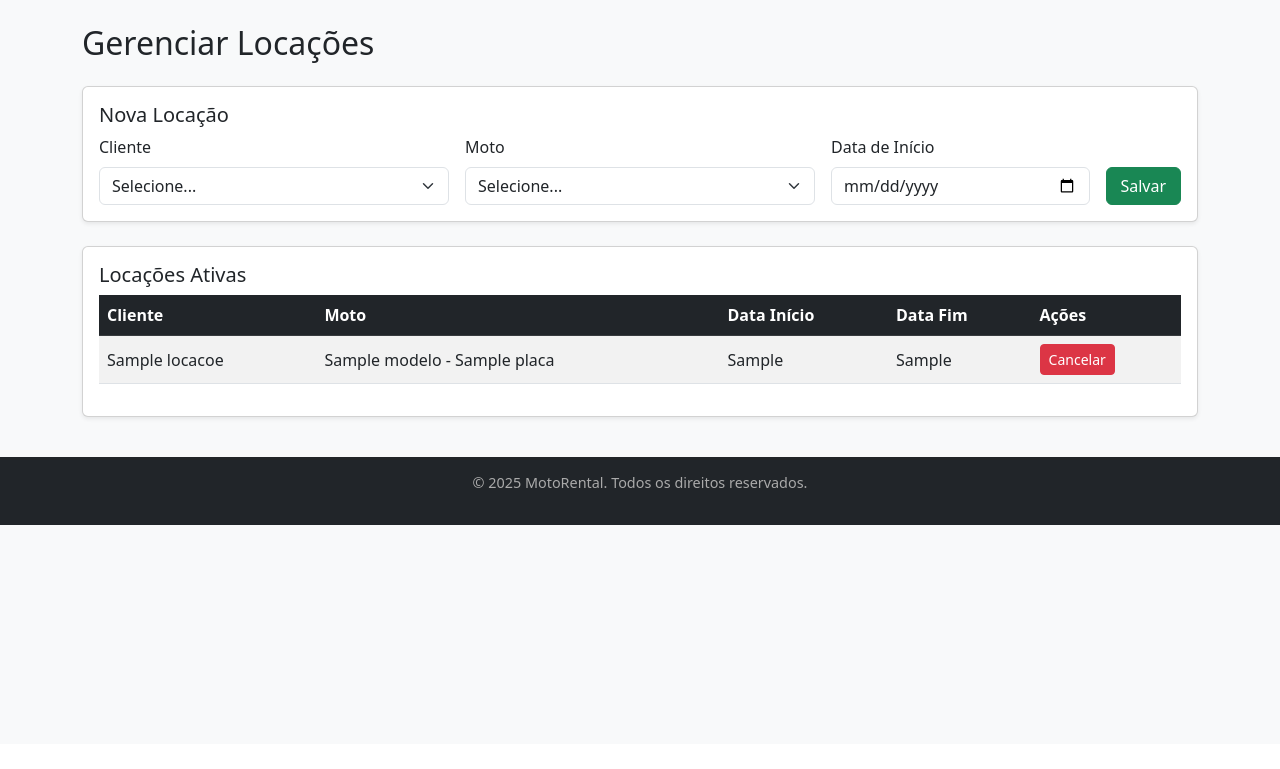
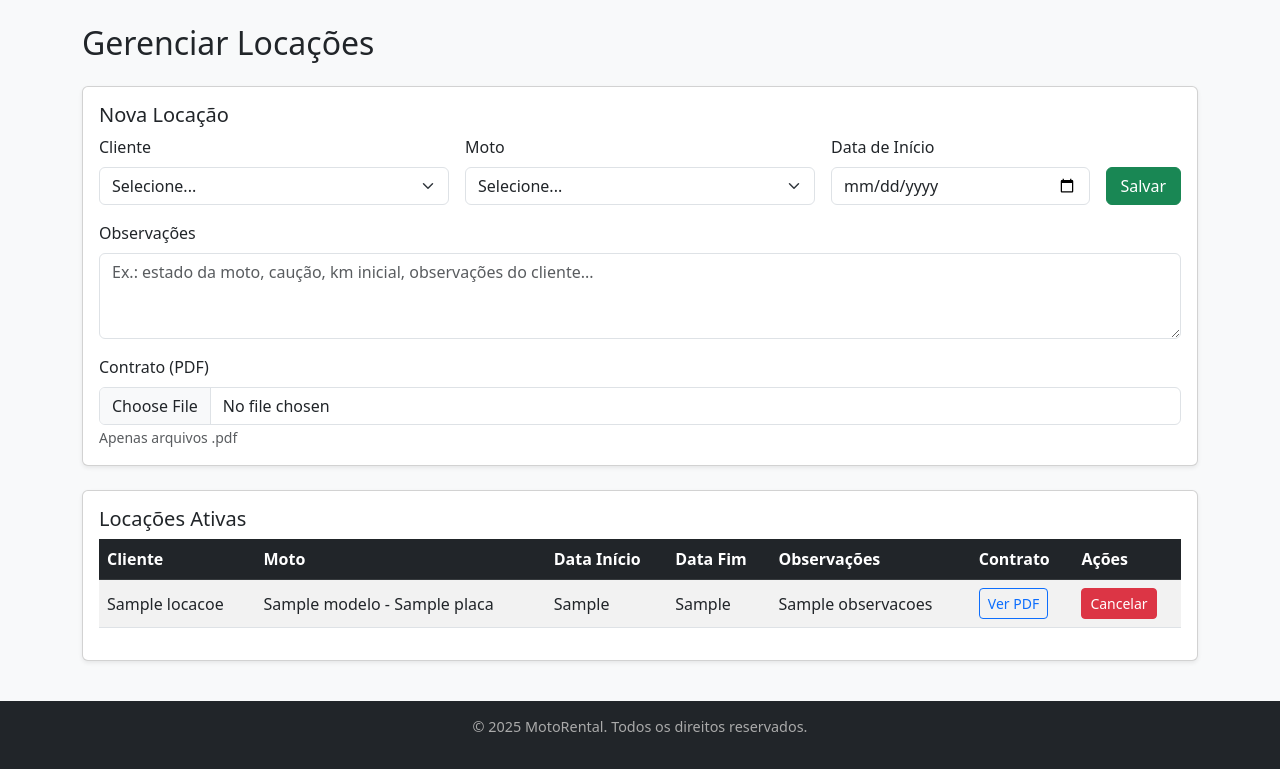
Before and after one commit to fabricio-47/MotoRental, a Flask app: page /locacoes in a window 1280 px wide. Shown: the part 56-825 px from the top of the page. Before the commit the page ends 581 px from the top, so only its background shows below. Run offline with Flask 3, Linux system fonts and the light colour scheme; a database or web service that is not in the repository returns one stand-in record (values such as "Sample title"); some libraries are stand-ins or nearby versions.

```diff
--- a/app.py
+++ b/app.py
@@ -18,6 +18,15 @@ ALLOWED_EXTENSIONS = {'png', 'jpg', 'jpeg'}
 
 def allowed_file(filename):
     return '.' in filename and filename.rsplit('.', 1)[1].lower() in ALLOWED_EXTENSIONS
+
+# 🔹 Configuração para upload de contratos (PDF)
+UPLOAD_FOLDER_CONTRATOS = os.path.join(os.getcwd(), "uploads_contratos")
+os.makedirs(UPLOAD_FOLDER_CONTRATOS, exist_ok=True)
+app.config["UPLOAD_FOLDER_CONTRATOS"] = UPLOAD_FOLDER_CONTRATOS
+ALLOWED_CONTRACT_EXTENSIONS = {'pdf'}
+
+def allowed_contract(filename):
+    return '.' in filename and filename.rsplit('.', 1)[1].lower() in ALLOWED_CONTRACT_EXTENSIONS
 
 # Inicializa funções de banco
 init_app(app)
@@ -186,32 +195,49 @@ def excluir_imagem_moto(moto_id, imagem_id):
     return redirect(url_for('moto_imagens', moto_id=moto_id))
 
 
-# LOCAÇÕES
+# LOCAÇÕES (ATUALIZADA COM OBSERVAÇÕES + CONTRATO PDF)
 @app.route("/locacoes", methods=["GET", "POST"])
 def locacoes():
     conn = get_db()
     cur = conn.cursor()
+
     if request.method == "POST":
         cliente_id = request.form["cliente_id"]
         moto_id = request.form["moto_id"]
         data_inicio = request.form["data_inicio"]
+        observacoes = request.form.get("observacoes")
+
+        # 🔹 Upload do contrato PDF
+        contrato_pdf = None
+        if "contrato_pdf" in request.files:
+            file = request.files["contrato_pdf"]
+            if file and allowed_contract(file.filename):
+                filename = secure_filename(file.filename)
+                contrato_path = os.path.join(app.config["UPLOAD_FOLDER_CONTRATOS"], filename)
+                file.save(contrato_path)
+                contrato_pdf = filename
 
         # cria locação
-        cur.execute("INSERT INTO locacoes (cliente_id, moto_id, data_inicio) VALUES (%s,%s,%s)",
-                    (cliente_id, moto_id, data_inicio))
+        cur.execute("""
+            INSERT INTO locacoes (cliente_id, moto_id, data_inicio, observacoes, contrato_pdf)
+            VALUES (%s,%s,%s,%s,%s)
+        """, (cliente_id, moto_id, data_inicio, observacoes, contrato_pdf))
+
         # marca moto como não disponível
         cur.execute("UPDATE motos SET disponivel=FALSE WHERE id=%s", (moto_id,))
         conn.commit()
         return redirect(url_for("locacoes"))
 
-    # 🔹 locações ativas (AGORA inclui a placa)
+    # 🔹 locações ativas (inclui observações e contrato)
     cur.execute("""SELECT l.id,
                           c.nome,
                           m.modelo,
                           m.placa,
                           l.data_inicio,
                           l.data_fim,
-                          l.cancelado
+                          l.cancelado,
+                          l.observacoes,
+                          l.contrato_pdf
                    FROM locacoes l
                    JOIN clientes c ON l.cliente_id=c.id
                    JOIN motos m ON l.moto_id=m.id
@@ -222,7 +248,7 @@ def locacoes():
     cur.execute("SELECT id, nome FROM clientes")
     clientes = cur.fetchall()
 
-    # 🔹 motos disponíveis (já incluía a placa)
+    # 🔹 motos disponíveis
     cur.execute("SELECT id, modelo, placa FROM motos WHERE disponivel=TRUE")
     motos = cur.fetchall()
 
@@ -253,6 +279,12 @@ def uploaded_file(filename):
     return send_from_directory(app.config['UPLOAD_FOLDER_MOTOS'], filename)
 
 
+# 🔹 Servir contratos PDF (rota pública)
+@app.route('/uploads_contratos/<path:filename>')
+def uploaded_contract(filename):
+    return send_from_directory(app.config['UPLOAD_FOLDER_CONTRATOS'], filename)
+
+
 # Rodar localmente
 if __name__ == "__main__":
     app.run(debug=True)
--- a/schema.sql
+++ b/schema.sql
@@ -35,14 +35,16 @@ CREATE TABLE clientes (
     observacoes TEXT
 );
 
--- Locações com flag de cancelamento
+-- Locações com flag de cancelamento + observações + upload contrato
 CREATE TABLE locacoes (
     id SERIAL PRIMARY KEY,
     cliente_id INTEGER NOT NULL REFERENCES clientes (id) ON DELETE CASCADE,
     moto_id INTEGER NOT NULL REFERENCES motos (id) ON DELETE CASCADE,
     data_inicio DATE NOT NULL,
     data_fim DATE,
-    cancelado BOOLEAN DEFAULT FALSE -- se TRUE, aluguel cancelado
+    cancelado BOOLEAN DEFAULT FALSE,   -- se TRUE, aluguel cancelado
+    observacoes TEXT,                  -- novas anotações internas
+    contrato_pdf VARCHAR(255)          -- filename do contrato (PDF)
 );
 
 -- Imagens das motos
--- a/templates/locacoes.html
+++ b/templates/locacoes.html
@@ -7,7 +7,8 @@
 <div class="card mb-4 shadow-sm">
   <div class="card-body">
     <h5 class="card-title">Nova Locação</h5>
-    <form method="post">
+    <!-- Adicionado enctype para upload de arquivo -->
+    <form method="post" enctype="multipart/form-data">
       <div class="row g-3 align-items-end">
         <div class="col-md-4">
           <label class="form-label">Cliente</label>
@@ -34,6 +35,15 @@
         <div class="col-md-1">
           <button class="btn btn-success w-100">Salvar</button>
         </div>
+        <div class="col-md-12">
+          <label class="form-label">Observações</label>
+          <textarea name="observacoes" class="form-control" rows="3" placeholder="Ex.: estado da moto, caução, km inicial, observações do cliente..."></textarea>
+        </div>
+        <div class="col-md-12">
+          <label class="form-label">Contrato (PDF)</label>
+          <input type="file" name="contrato_pdf" class="form-control" accept=".pdf">
+          <small class="text-muted">Apenas arquivos .pdf</small>
+        </div>
       </div>
     </form>
   </div>
@@ -51,6 +61,8 @@
             <th>Moto</th>
             <th>Data Início</th>
             <th>Data Fim</th>
+            <th>Observações</th>
+            <th>Contrato</th>
             <th>Ações</th>
           </tr>
         </thead>
@@ -61,6 +73,18 @@
             <td>{{ l.modelo }} - {{ l.placa }}</td>
             <td>{{ l.data_inicio }}</td>
             <td>{{ l.data_fim or '-' }}</td>
+            <td style="max-width: 280px; white-space: nowrap; overflow: hidden; text-overflow: ellipsis;" title="{{ l.observacoes }}">
+              {{ l.observacoes or '-' }}
+            </td>
+            <td>
+              {% if l.contrato_pdf %}
+                <a href="{{ url_for('uploaded_contract', filename=l.contrato_pdf) }}" target="_blank" class="btn btn-sm btn-outline-primary">
+                  Ver PDF
+                </a>
+              {% else %}
+                <span class="text-muted">-</span>
+              {% endif %}
+            </td>
             <td>
               <form action="{{ url_for('cancelar_locacao', id=l.id) }}" method="post" style="display:inline;">
                 <button type="submit" class="btn btn-sm btn-danger"
@@ -72,7 +96,7 @@
           </tr>
           {% else %}
           <tr>
-            <td colspan="5" class="text-center text-muted">Nenhuma locação registrada.</td>
+            <td colspan="7" class="text-center text-muted">Nenhuma locação registrada.</td>
           </tr>
           {% endfor %}
         </tbody>
```
